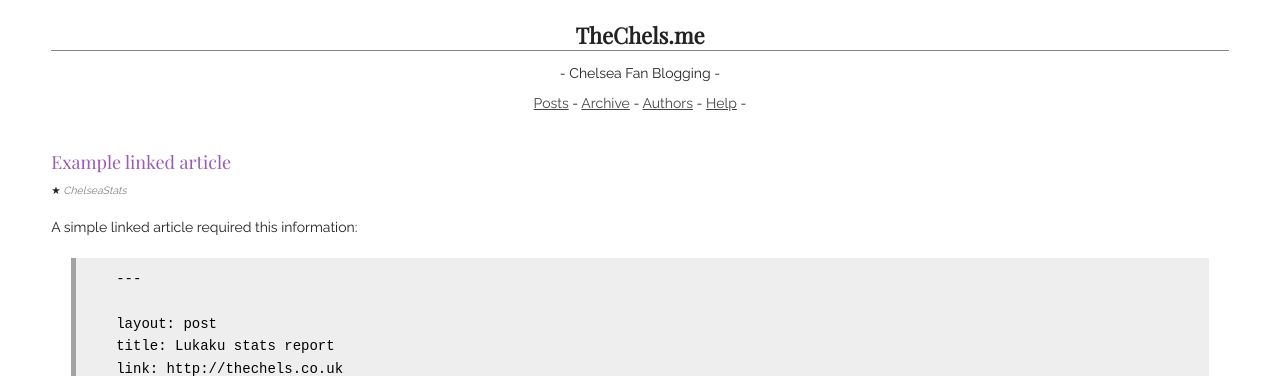
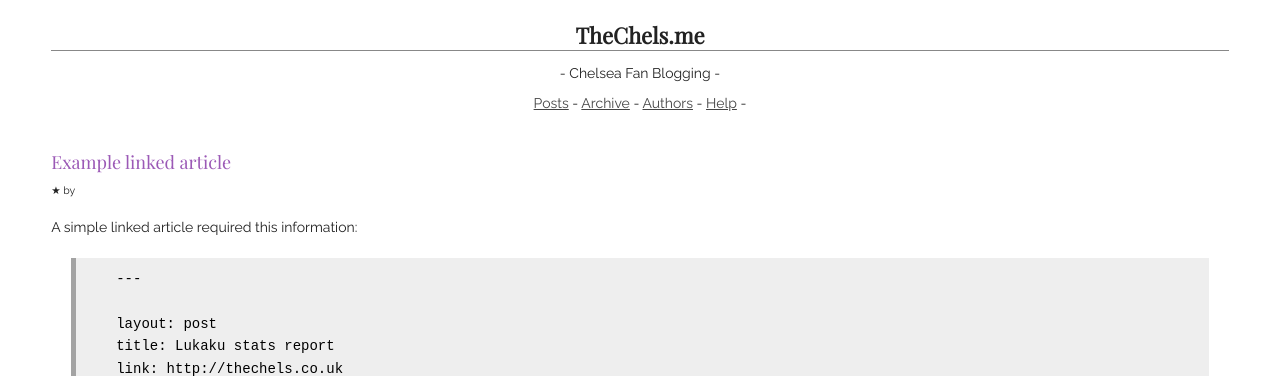
Before and after one commit to TheNenae/TheChels.github.io, a Jekyll site: the page built from _posts/2013-07-11-example-link-article.md, in a window 1280 px wide. Shown: the top 376 px of the page. Built offline with Jekyll 4.4.1, drawn with Linux system fonts in a browser that asks for light colours; Markdown is read by kramdown in place of the engine named in the settings; comment, search, counter and statistics services are not loaded.

Commit message:
correcting author ref

```diff
--- a/_layouts/post.html
+++ b/_layouts/post.html
@@ -12,7 +12,7 @@
 				  <h3><a href="{{ page.url }}">{% if site.titlecase %}{{ page.title | titlecase }}{% else %}{{ page.title }}{% endif %}</a></h3>
 				{% endif %}
 
-           <small>★ <span class="date">{{ page.author }}</span></small>
+           <small>★ by <span class="date">{{ post.author }}</span></small>
   		</header>
 
     	{{ content }}
```
